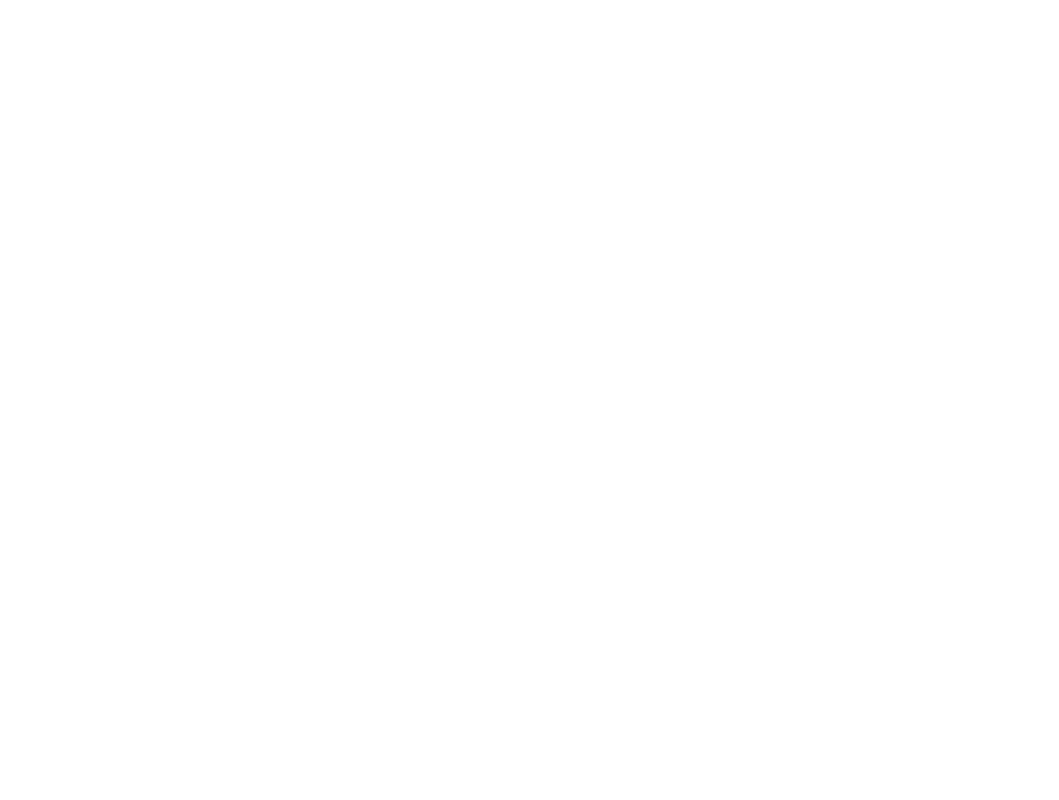
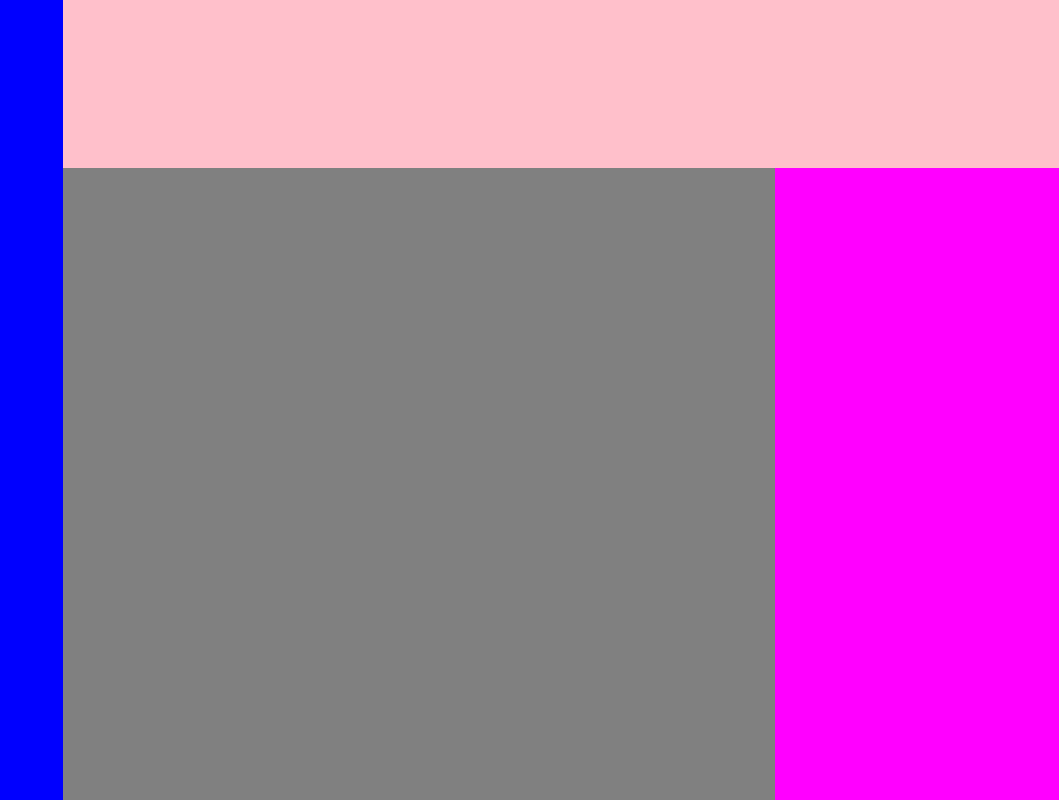
Before and after one commit to mike-c2/odin-admin-dash, a plain HTML site: page index.html in a window 1280 px wide. Shown: the whole page, without its empty margins (221-1280 px from the left). Drawn offline with Linux system fonts and the light colour scheme.

Commit message:
Add overall layout with styling
Set temporary background colors to make each part visible.

```diff
--- a/index.html
+++ b/index.html
@@ -9,7 +9,20 @@
 </head>
 
 <body>
+  <div id="container">
+    <header>
 
+    </header>
+    <nav id="left-sidebar">
+
+    </nav>
+    <main>
+
+    </main>
+    <div id="right-sidebar">
+
+    </div>
+  </div>
 </body>
 
 </html>
--- a/styles.css
+++ b/styles.css
@@ -10,3 +10,35 @@ html {
 body {
   font-size: 1.6rem;
 }
+
+#container {
+  display: grid;
+  grid-template-columns: 4fr 5fr 5fr 4fr;
+  grid-template-rows: 4fr repeat(3, 5fr);
+  grid-template-areas:
+    "left-sidebar header header   header"
+    "left-sidebar main   main     right-sidebar"
+    "left-sidebar main   main     right-sidebar"
+    "left-sidebar main   main     right-sidebar";
+  height: 100vh;
+}
+
+header {
+  grid-area: header;
+  background-color: pink;
+}
+
+#left-sidebar {
+  grid-area: left-sidebar;
+  background-color: blue;
+}
+
+main {
+  grid-area: main;
+  background-color: gray;
+}
+
+#right-sidebar {
+  grid-area: right-sidebar;
+  background-color: magenta;
+}
```
